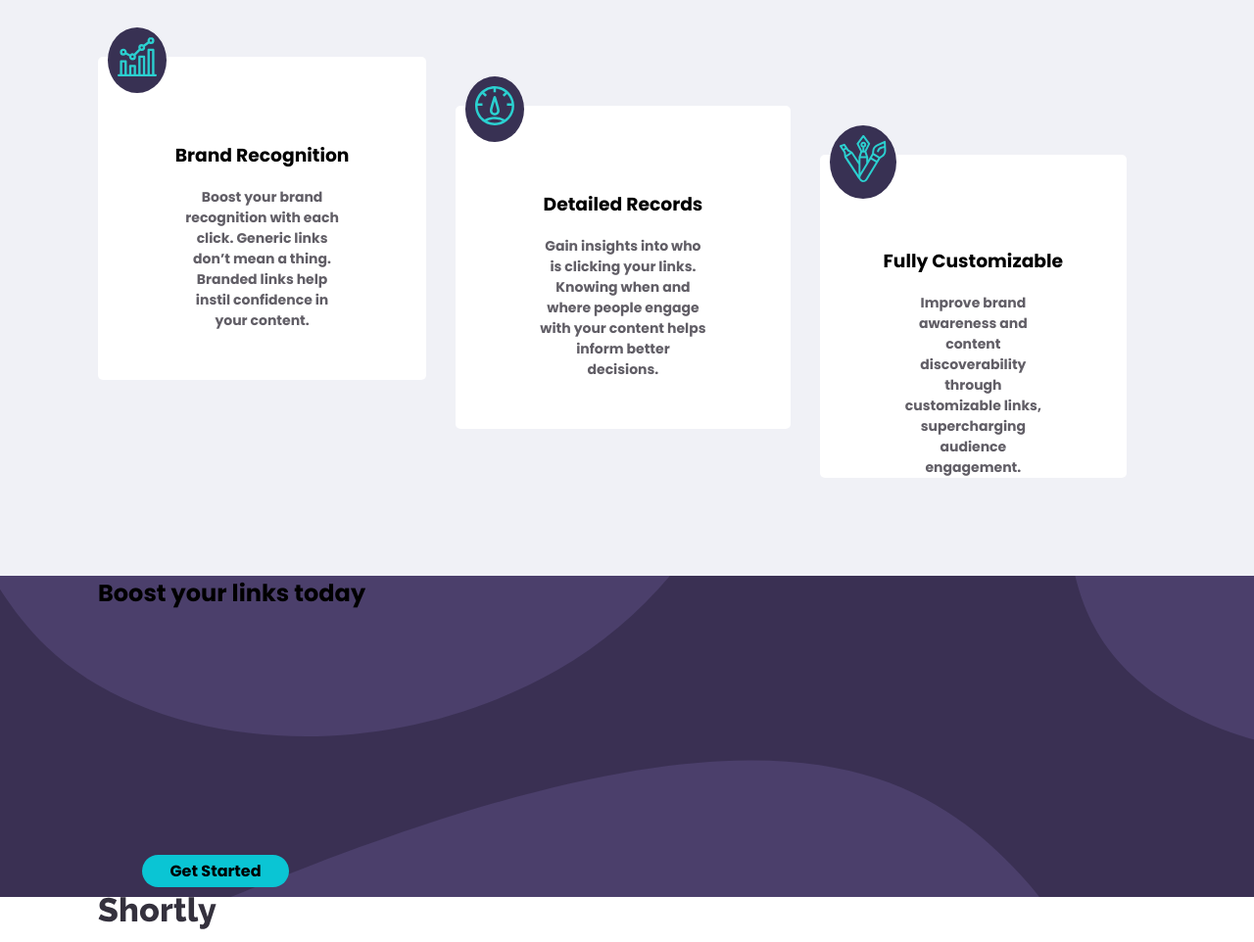
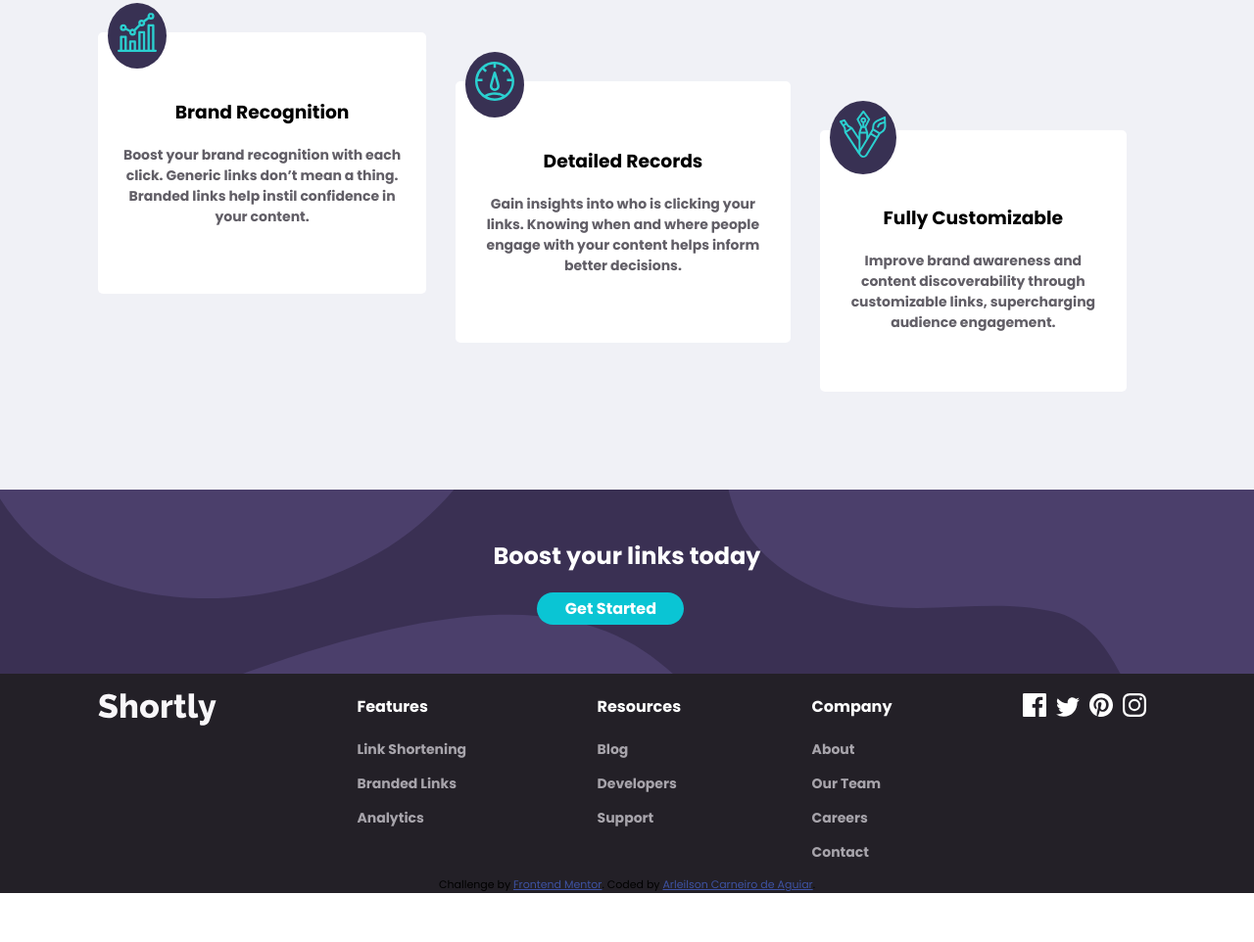
Before and after one commit to carneiroArleilson/url-shortening-api-master, a plain HTML site: page index.html in a window 1280 px wide. Shown: the part 938-1900 px from the top of the page at 98% size. After the commit the page ends 1850 px from the top, so only its background shows below. Drawn offline with Linux system fonts and the light colour scheme.

Commit message:
final html e css

```diff
--- a/assets/css/index.css
+++ b/assets/css/index.css
@@ -1,4 +1,4 @@
-.attribution { font-size: 11px; text-align: center; }
+.attribution { background-color: #232027; font-size: 11px; text-align: center; }
 .attribution a { color: hsl(228, 45%, 44%); }
 
 
@@ -88,7 +88,7 @@ h2{
 }
 #pesquisa{
     position: absolute;
-    top: 550pX;
+    top: 580pX;
     background: url("../images/bg-shorten-desktop.svg") no-repeat;
     background-size: 100%;
     background-color: #3A3053;
@@ -105,10 +105,9 @@ input,#sec2 button{
 input{
     margin-right: 40px;
     margin-left: 40px;
-    padding-right: 600px
+    width: 100%;
 }
 #sec2 button{
-    mar
     margin-right: 40px;
 }
 .conteiner{
@@ -117,8 +116,12 @@ input{
     justify-content: space-between;
 }
 #sec2 p{
-    width: 50%;
+    width: 85%;
     margin:auto;
+    margin-bottom: 60px;
+}
+#sec2 h3{
+    margin-top: 0px;
 }
 .inter{
     background-color: #383153;
@@ -147,13 +150,40 @@ input{
     top: 100px;
 }
 #sec3{
+    color: white;
+    display: flex;
     background: url(../images/bg-boost-desktop.svg) no-repeat;
     background-color: #3A3053;
-    background-size: cover;
+    background-size: 100%;
+    justify-content: center;
 }
 #sec3 h2{
-
     padding: 0px;
-    margin-bottom: 250px;
-    margin-top: 0px;
+    margin-bottom: 20px;
+    margin-top: 50px;
 }
+#sec3 button{
+    margin-bottom: 50px;
+    color: white;
+}
+footer{
+    background-color: #232027;
+}
+#paif{
+    display: flex;
+    justify-content: space-between;
+}
+footer img{
+    fill: white;
+    margin-top: 20px;
+    color: #F8F6F9;
+    margin-right: 10px;
+}
+.rodape{
+    color: white;
+}
+.rodape p{
+    font-size: 14px;
+    width: 100%;
+    color: #A7A4AB;
+}
--- a/index.html
+++ b/index.html
@@ -96,8 +96,9 @@
   </section>
   <footer>
     <div class="margem">
-      <div class="logo"> <img src="assets/images/logo.svg" alt=""></div>
 
+      <div id="paif">
+        <div class="logo"> <img src="assets/images/logo-footer.svg" alt=""></div>
         <div class="rodape">
           <h4>Features</h4>
 
@@ -115,18 +116,22 @@
         </div>
 
         <div class="rodape">
-        <h4>Resources</h4>
+          <h4>Company</h4>
 
-        <p> Blog</p>
-        <p>Developers</p>
-        <p>Support</p>
+          <p>About</p>
+          <p>Our Team</p>
+          <p>Careers</p>
+          <p>Contact</p>
+        </div>
+        <div> <img src="assets/images/icon-facebook.svg" alt=""><img src="assets/images/icon-twitter.svg" alt=""><img src="assets/images/icon-pinterest.svg" alt=""><img src="assets/images/icon-instagram.svg" alt=""></div>
+
       </div>
     </div>
   </footer>
 
   <div class="attribution">
     Challenge by <a href="https://www.frontendmentor.io?ref=challenge" target="_blank">Frontend Mentor</a>.
-    Coded by <a href="#">Your Name Here</a>.
+    Coded by <a href="#">Arleilson Carneiro de Aguiar</a>.
   </div>
 </body>
 </html>
```
Also changed, not shown: assets/images/logo-footer.svg (added), 1 other file. Lines whose indentation alone changed are shown as unchanged.
